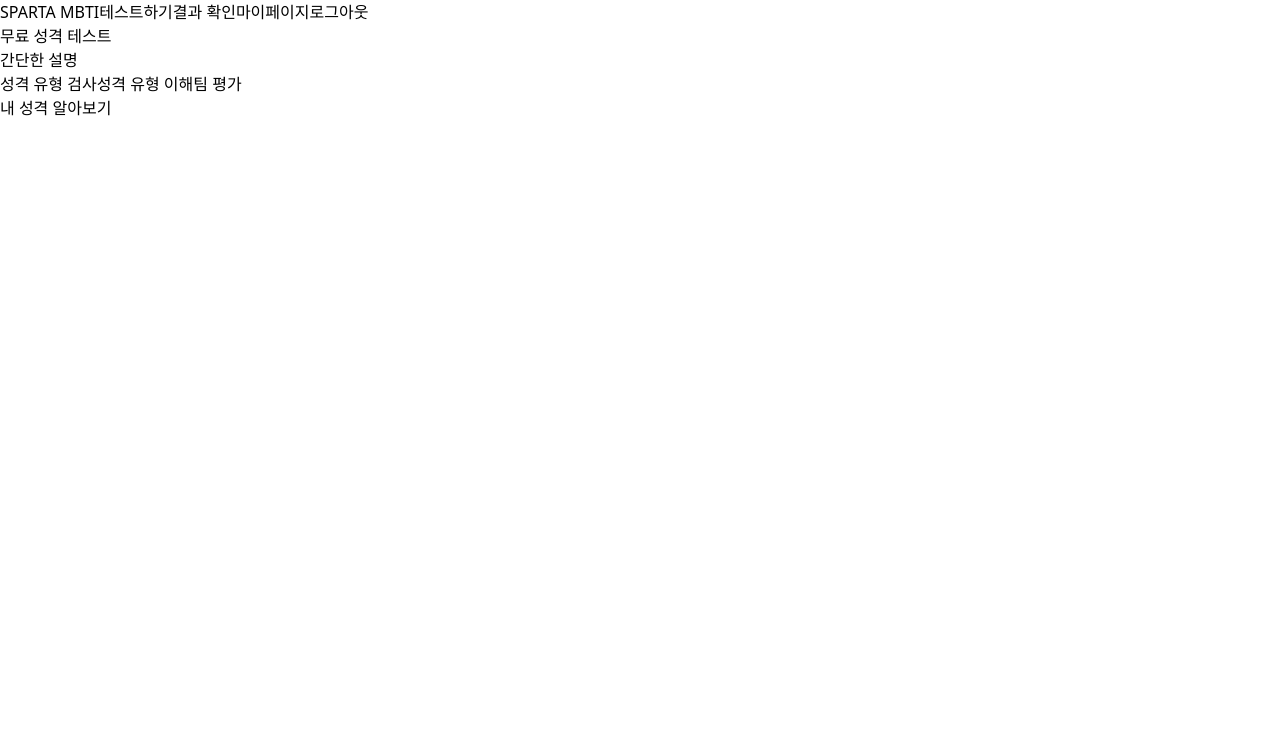
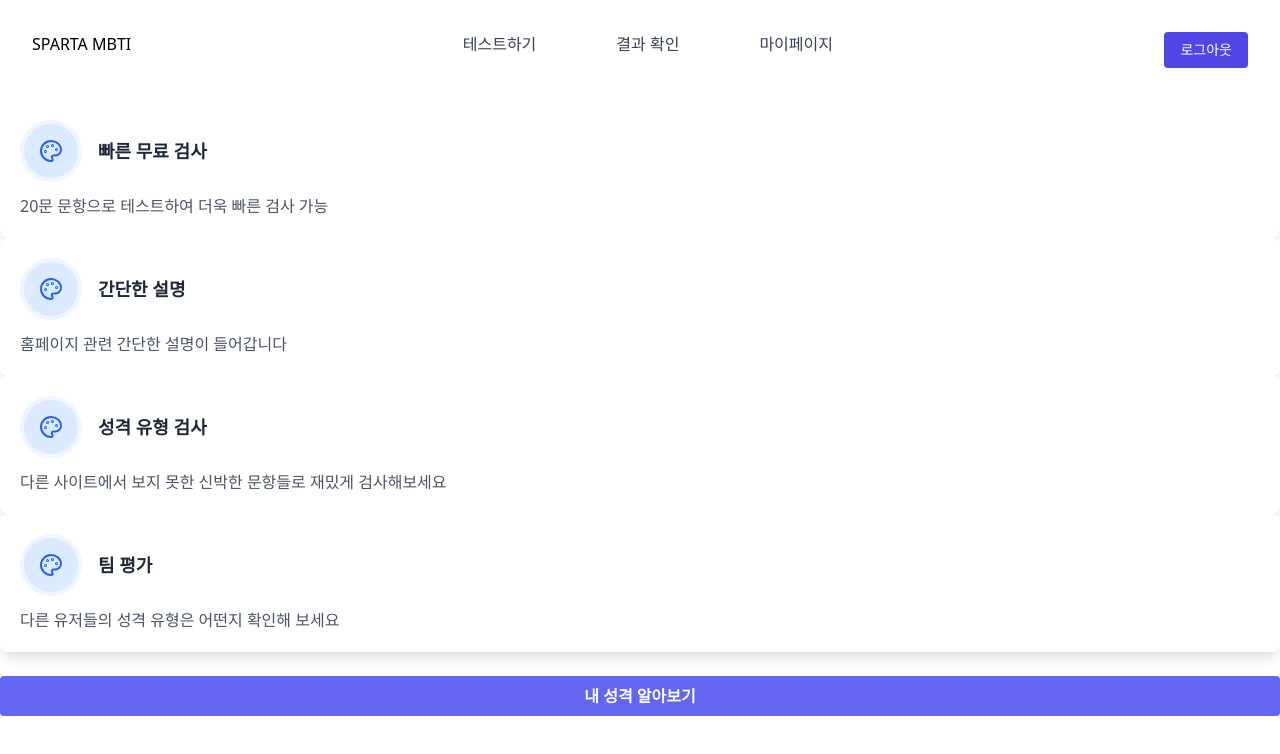
Before and after one commit to dhdnjs0702/firstMBTItest, a React (Vite) app: page / in a window 1280 px wide. Shown: the top 754 px of the page. Built offline with nearby package versions, Linux system fonts and the light colour scheme; sample sign-in values are in the browser's storage.

Commit message:
feat/ tailwindcss추가

```diff
--- a/src/component/CompNavBar.jsx
+++ b/src/component/CompNavBar.jsx
@@ -10,6 +10,7 @@ const CompNavBar = () => {
     localStorage.removeItem("userInfo");
     localStorage.removeItem("userNick");
     setIsLogin(false);
+    alert("로그아웃 되었습니다.");
     navigate("/");
   };
 
@@ -22,16 +23,36 @@ const CompNavBar = () => {
   };
 
   return (
-    <nav>
+    <nav className="flex justify-between px-8 py-8">
       <span onClick={() => navigate("/")}>SPARTA MBTI</span>
       {isLogin && (
-        <>
-          <span onClick={() => navigate("/test")}>테스트하기</span>
-          <span onClick={() => navigate("/testresults")}>결과 확인</span>
-          <span onClick={() => navigate("/profile")}>마이페이지</span>
-        </>
+        <div className="hidden md:flex justify-around space-x-20">
+          <span
+            className="hover:text-indigo-600 text-gray-700"
+            onClick={() => navigate("/test")}
+          >
+            테스트하기
+          </span>
+          <span
+            className="hover:text-indigo-600 text-gray-700"
+            onClick={() => navigate("/testresults")}
+          >
+            결과 확인
+          </span>
+          <span
+            className="hover:text-indigo-600 text-gray-700"
+            onClick={() => navigate("/profile")}
+          >
+            마이페이지
+          </span>
+        </div>
       )}
-      <span onClick={btnHandler}>{isLogin ? "로그아웃" : "로그인"}</span>
+      <span
+        className="bg-indigo-600 px-4 py-2 rounded text-white hover:bg-indigo-500 text-sm"
+        onClick={btnHandler}
+      >
+        {isLogin ? "로그아웃" : "로그인"}
+      </span>
     </nav>
   );
 };
--- a/src/pages/HomePage.jsx
+++ b/src/pages/HomePage.jsx
@@ -1,3 +1,4 @@
+import CompDescribeCard from "../component/CompDescribeCard";
 import CompNavBar from "../component/CompNavBar";
 import { useNavigate } from "react-router-dom";
 
@@ -15,13 +16,29 @@ const HomePage = () => {
     <>
       <CompNavBar />
       <div>
-        <h1>무료 성격 테스트</h1>
-        <h3>간단한 설명</h3>
-        <span>성격 유형 검사</span>
-        <span>성격 유형 이해</span>
-        <span>팀 평가</span>
+        <CompDescribeCard
+          main={"빠른 무료 검사"}
+          desc={"20문 문항으로 테스트하여 더욱 빠른 검사 가능"}
+        />
+        <CompDescribeCard
+          main={"간단한 설명"}
+          desc={"홈페이지 관련 간단한 설명이 들어갑니다"}
+        />
+        <CompDescribeCard
+          main={"성격 유형 검사"}
+          desc={"다른 사이트에서 보지 못한 신박한 문항들로 재밌게 검사해보세요"}
+        />
+        <CompDescribeCard
+          main={"팀 평가"}
+          desc={"다른 유저들의 성격 유형은 어떤지 확인해 보세요"}
+        />
       </div>
-      <button onClick={movePageHandler}>내 성격 알아보기</button>
+      <button
+        className="cursor-pointer py-2 px-4 block mt-6 bg-indigo-500 text-white font-bold w-full text-center rounded"
+        onClick={movePageHandler}
+      >
+        내 성격 알아보기
+      </button>
     </>
   );
 };
--- a/src/pages/ProfilePage.jsx
+++ b/src/pages/ProfilePage.jsx
@@ -46,22 +46,33 @@ const ProfilePage = () => {
   return (
     <div>
       <CompNavBar />
+      <div className="h-screen bg-gray-100 flex justify-center">
+        <div className="py-6 px-8 mt-20 bg-white rounded shadow-xl h-[550px] w-[500px]">
           <h1>프로필 설정</h1>
           <form onSubmit={btnHandler}>
             <div>
-          <label htmlFor="nickname">닉네임(최대 8자)</label>
+              <label className="block text-gray-800 font-bold">
+                닉네임 설정(최대 8자):
+              </label>
               <input
                 id="nickname"
                 value={nickName}
                 onChange={handleNicknameChange}
                 maxLength={8}
                 placeholder="닉네임을 입력해주세요"
+                className="w-full border border-gray-300 py-3 pl-3 rounded mt-2 outline-none focus:ring-indigo-600 :ring-indigo-600"
               />
             </div>
-        <button type="submit" disabled={updateBtnMutation.isPending}>
+
+            <button
+              disabled={updateBtnMutation.isPending}
+              className="cursor-pointer py-2 px-4 block mt-6 bg-indigo-500 text-white font-bold w-full text-center rounded"
+            >
               {updateBtnMutation.isPending ? "변경 중..." : "닉네임 변경하기"}
             </button>
           </form>
+        </div>
+      </div>
     </div>
   );
 };
--- a/src/pages/SignUpPage.jsx
+++ b/src/pages/SignUpPage.jsx
@@ -22,8 +22,6 @@ const SignUpPage = () => {
           id: formState.id,
           password: formState.password,
         });
-
-        console.log("Login response =>", data);
 
         alert("로그인이 완료되었습니다.");
 
@@ -60,9 +58,12 @@ const SignUpPage = () => {
   return (
     <>
       <CompNavBar />
-      <div>
+      <div className="h-screen bg-gray-100 flex justify-center">
+        <div className="py-6 px-8 mt-20 bg-white rounded shadow-xl h-[550px] w-[500px]">
           <h1>{isLoginMode ? "로그인" : "회원가입"}</h1>
+          <hr />
           <form onSubmit={onSubmitHandler}>
+            <label className="block text-gray-800 font-bold">ID:</label>
             <input
               name="id"
               placeholder="아이디 (4~10글자)"
@@ -70,7 +71,9 @@ const SignUpPage = () => {
               maxLength={10}
               value={id}
               onChange={onChangeHandler}
+              className="w-full border border-gray-300 py-3 pl-3 rounded mt-2 outline-none focus:ring-indigo-600 :ring-indigo-600"
             ></input>
+            <label className="block text-gray-800 font-bold">PassWord:</label>
             <input
               name="password"
               placeholder="비밀번호 (4~15글자)"
@@ -78,8 +81,13 @@ const SignUpPage = () => {
               maxLength={15}
               value={password}
               onChange={onChangeHandler}
+              className="w-full border border-gray-300 py-3 pl-3 rounded mt-2 outline-none focus:ring-indigo-600 :ring-indigo-600"
             ></input>
             {!isLoginMode && (
+              <>
+                <label className="block text-gray-800 font-bold">
+                  NickName:
+                </label>
                 <input
                   name="nickname"
                   placeholder="닉네임 (최대 8자)"
@@ -87,15 +95,20 @@ const SignUpPage = () => {
                   maxLength={8}
                   value={nickname}
                   onChange={onChangeHandler}
+                  className="w-full border border-gray-300 py-2 pl-3 rounded mt-2 outline-none focus:ring-indigo-600 :ring-indigo-600"
                 ></input>
+              </>
             )}
-          <button>{isLoginMode ? "로그인" : "회원가입"}</button>
+            <button className="cursor-pointer py-2 px-4 block mt-6 bg-indigo-500 text-white font-bold w-full text-center rounded">
+              {isLoginMode ? "로그인" : "회원가입"}
+            </button>
             <br />
             <span onClick={() => setIsLoginMode(!isLoginMode)}>
               {!isLoginMode ? "로그인으로" : "회원가입으로"}
             </span>
           </form>
         </div>
+      </div>
     </>
   );
 };
```
Lines whose indentation alone changed are shown as unchanged.
